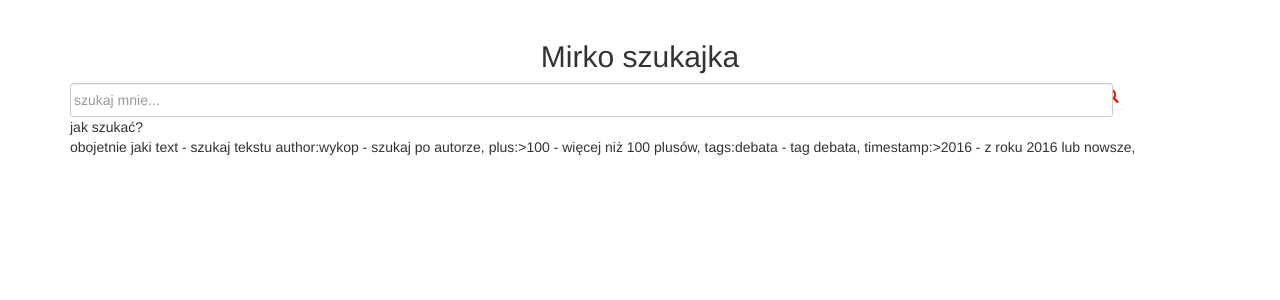
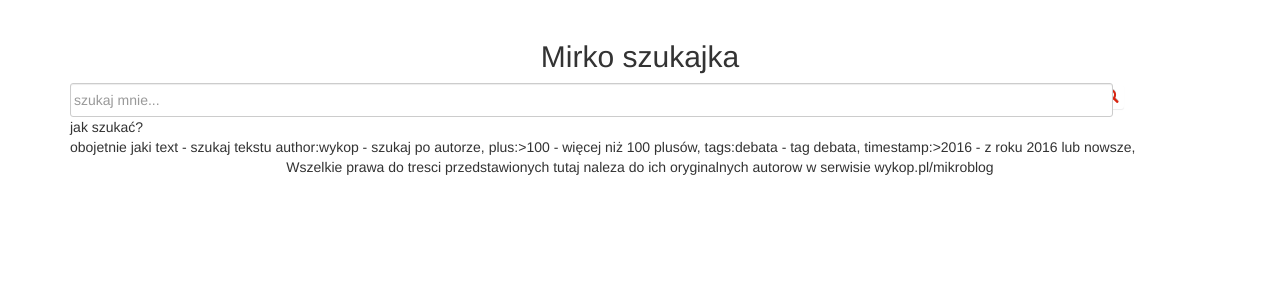
Before and after one commit to cantorek/szukajo, a Django app: page / in a window 1280 px wide. Shown: the top 300 px of the page. Run offline with Django 3.2, Linux system fonts and the light colour scheme; some libraries are stand-ins or nearby versions.

Commit message:
link, prawa autorskie

```diff
--- a/mirko/templates/mirko/index.html
+++ b/mirko/templates/mirko/index.html
@@ -67,6 +67,7 @@
                 <li><i class="glyphicon glyphicon-user"></i> <span>{{ wpis.author }}</span></li>
                 <li><i class="glyphicon glyphicon-calendar"></i> <span>{{ wpis.timestamp|slice:"10" }}</span></li>
                 <li><i class="glyphicon glyphicon-time"></i> <span>{{ wpis.timestamp|slice:"11:"|slice:"8" }}</span></li>
+                <li><i class="glyphicon glyphicon-link"></i> <span><a href="{{ wpis.url }}">{{ wpis.url }}</a></span></li>
                 {% if wpis.tags %}
                     <i class="glyphicon glyphicon-tags"></i>
                 {% endif %}
@@ -99,6 +100,13 @@
 </section>
 
 {% endif %}
+
+<div class="row">
+    <div class="col-xm-12 text-center">
+        Wszelkie prawa do tresci przedstawionych tutaj naleza do ich oryginalnych autorow w serwisie wykop.pl/mikroblog
+    </div>
+</div>
+
 </div>
 
 </body>
```
